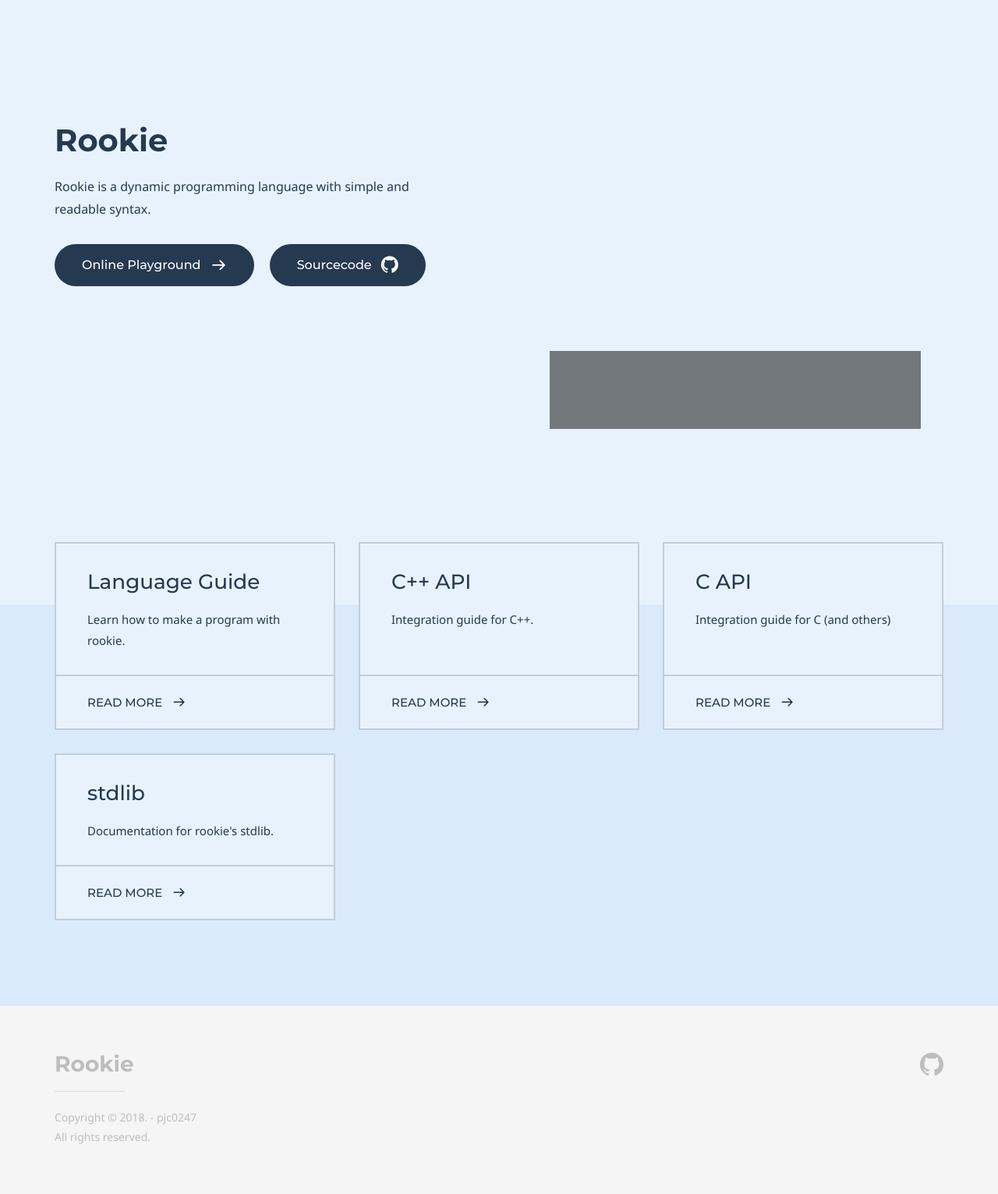
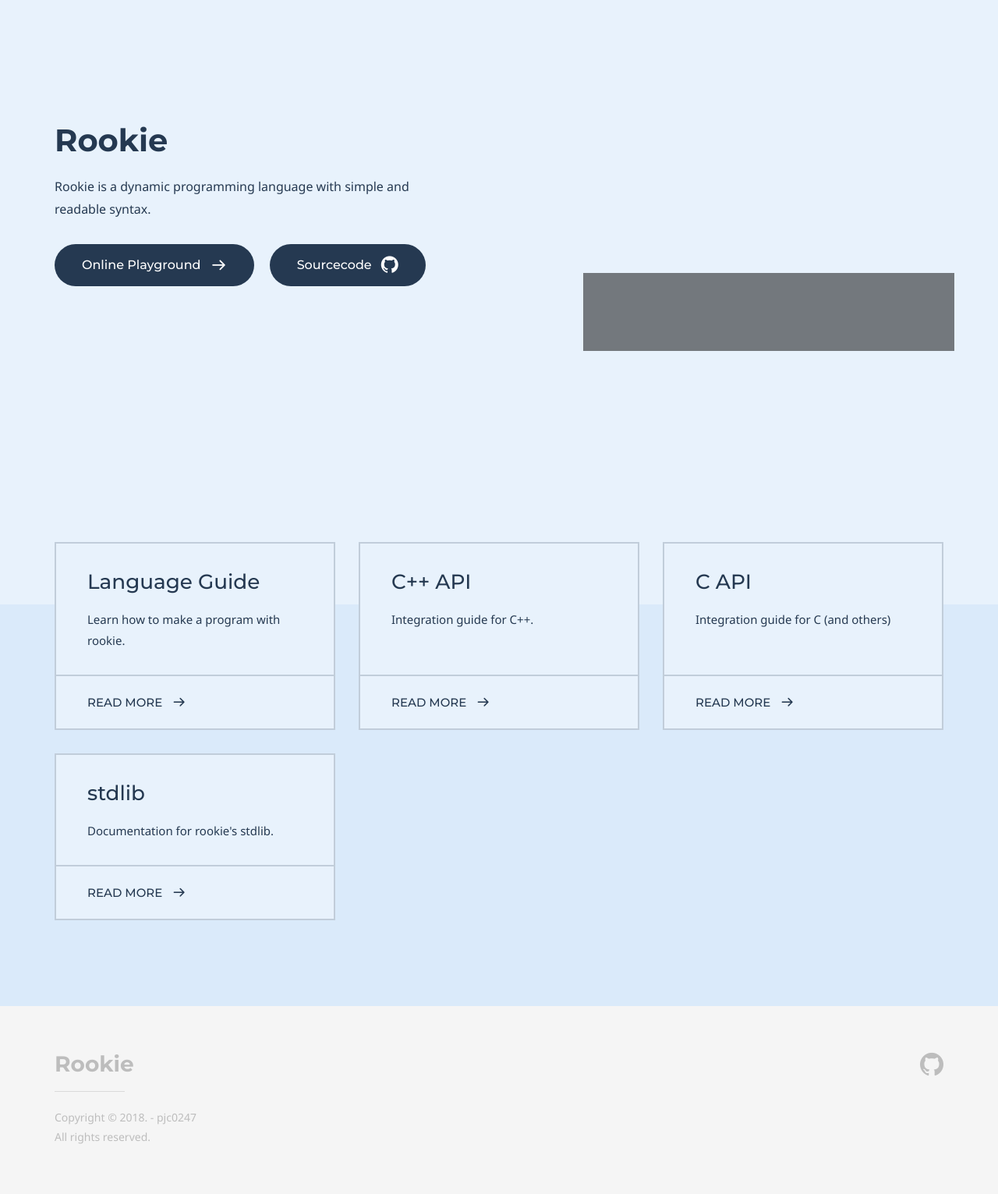
Before and after one commit to rookielang/rookielang.github.io, a Jekyll site: the page built from index.md, in a window 1280 px wide. Shown: the whole page at 78% size. Built offline with Jekyll 4.4.1, drawn with Linux system fonts in a browser that asks for light colours; some web fonts are replaced.

Commit message:
Update homepage.html

```diff
--- a/doks-theme/_layouts/homepage.html
+++ b/doks-theme/_layouts/homepage.html
@@ -12,10 +12,11 @@
                 height: 300px;
 			}
 			#output {
+				position: relative;
                 width: 476px;
                 height: 100px;
 
-				bottom: 0px;
+				bottom: 100px;
 				left: 43px;
 
 				z-index: 1;
```
